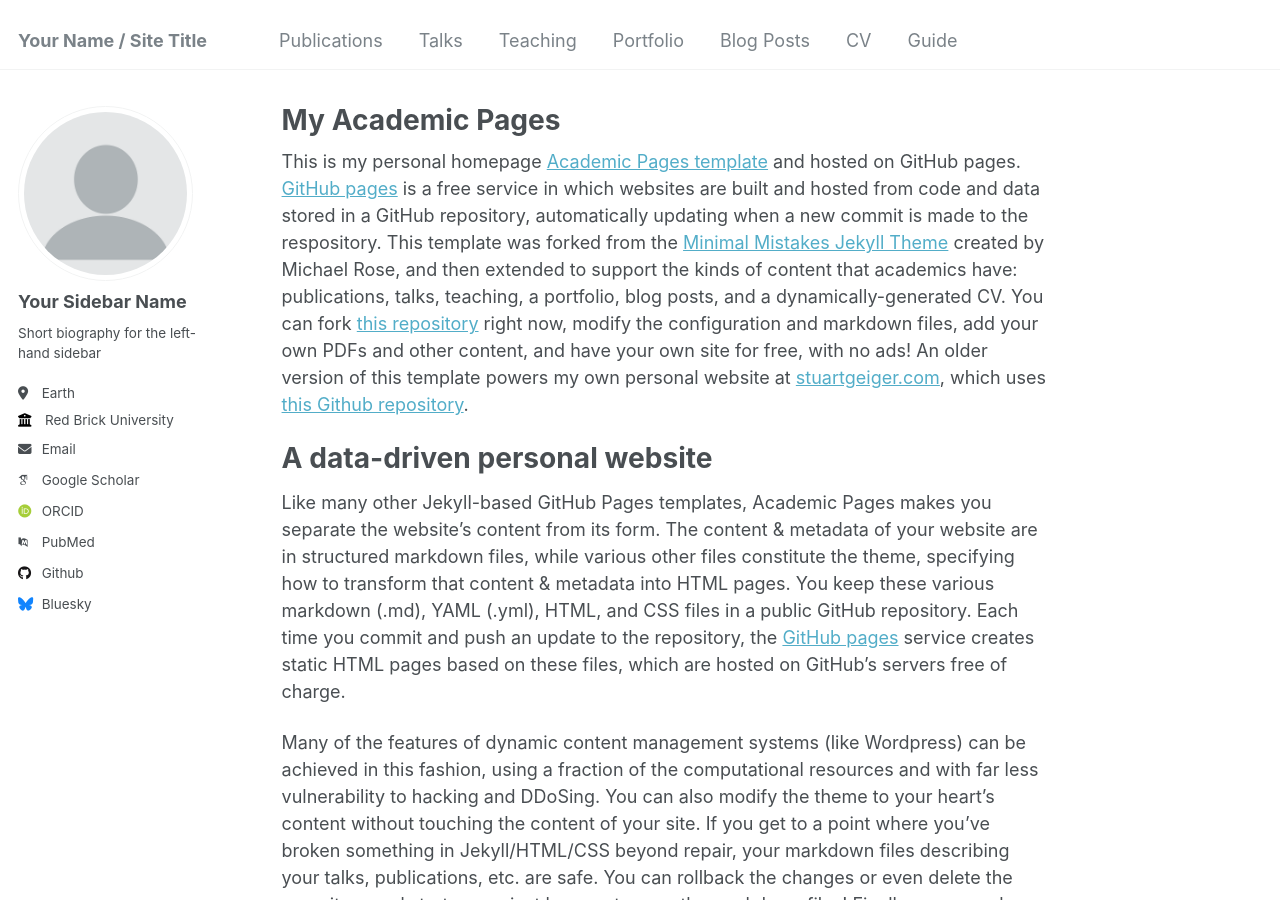
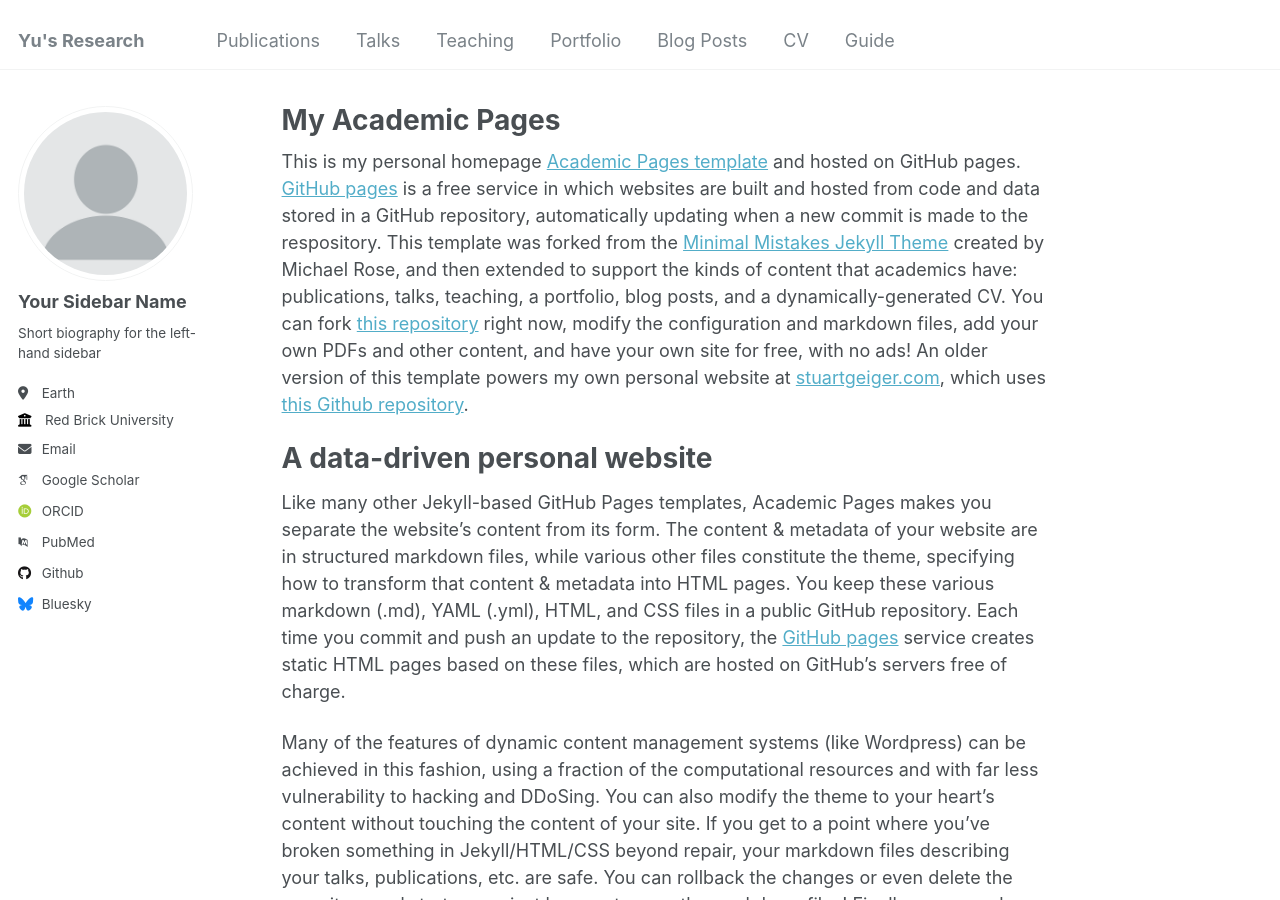
Before and after one commit to yangyu21/yangyu21.github.io, a Jekyll site: the page built from _pages/about.md, in a window 1280 px wide and 900 px high. Built offline with Jekyll 4.4.1, drawn with Linux system fonts in a browser that asks for light colours; some web fonts are replaced.

Commit message:
Update _config.yml

```diff
--- a/_config.yml
+++ b/_config.yml
@@ -8,13 +8,13 @@
 
 # Basic Site Settings
 locale                   : "en-US"
-title                    : "Your Name / Site Title"
+title                    : "Yu's Research"
 title_separator          : "-"
 name                     : &name "Your Name"
 description              : &description "personal description"
-url                      : https://academicpages.github.io # the base hostname & protocol for your site e.g. "https://mmistakes.github.io"
+url                      : https://yangyu21.github.io # the base hostname & protocol for your site e.g. "https://mmistakes.github.io"
 baseurl                  : "" # the subpath of your site, e.g. "/blog"
-repository               : "academicpages/academicpages.github.io"
+repository               : "yangyu21/yangyu21.github.io"
 
 # Site Author - The following control what appear as part of the author content on the side bar.
 #               If a field is blank the icon and link will not appear, otherwise it will be shown.
```
